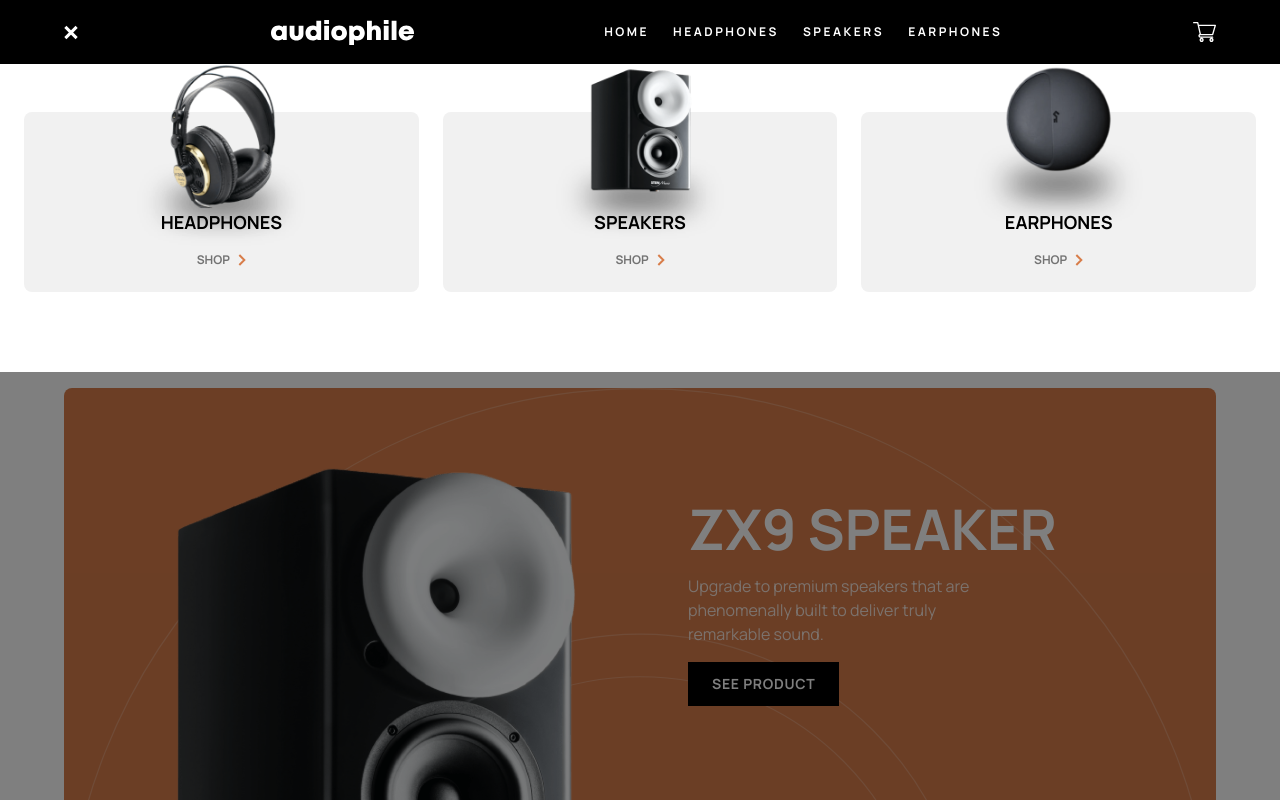
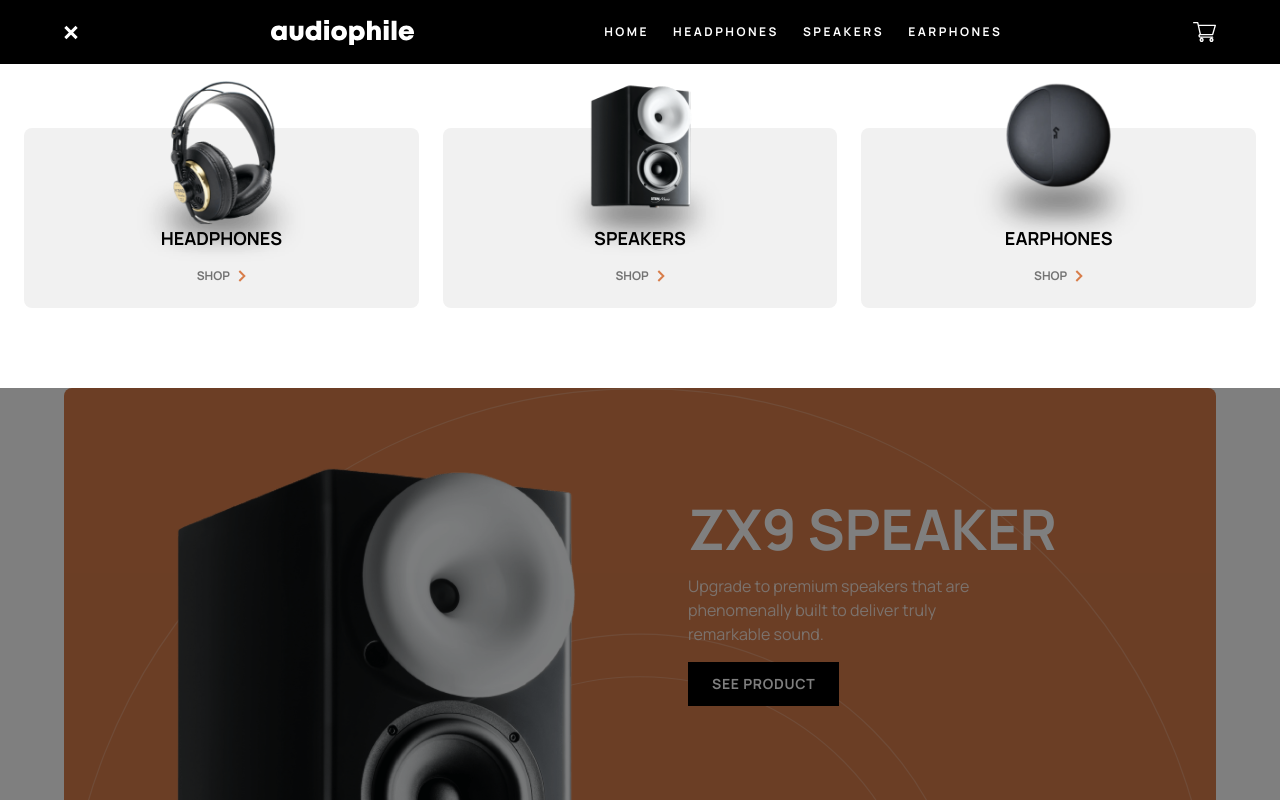
Before and after one commit to pqhung3007/audiophile-ecommerce-website, a Next.js app: page / in a window 1280 px wide. Both pictures are taken after a click on the button 72 px from the left and 32 px from the top of the page. Shown: the top 800 px of the page. Built offline with nearby package versions, Linux system fonts and the light colour scheme.

Commit message:
edit menu's padding

```diff
--- a/components/Navbar.tsx
+++ b/components/Navbar.tsx
@@ -74,7 +74,7 @@ function Navbar() {
           ref={menuRef}
           onClick={handleClickOutside}
         >
-          <div className=" bg-white px-6 pt-12">
+          <div className=" bg-white px-6 pt-16">
             <CategoryLinks />
           </div>
         </div>
```
